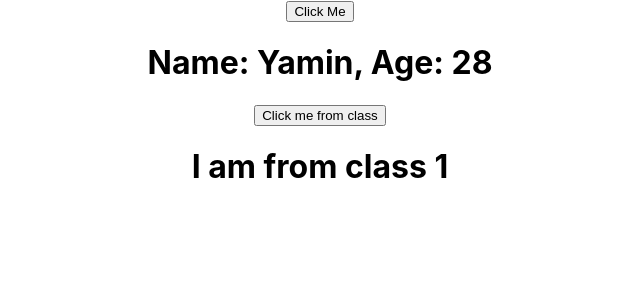
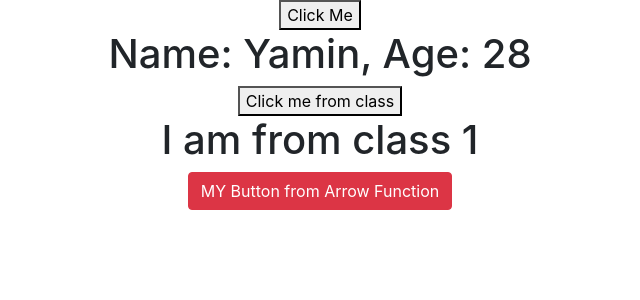
Before and after one commit to yamin27/react_practice, a React (Create React App) app: page / in a window 1280 px wide. Shown: the top 300 px of the page, without its empty margins (320-960 px from the left). Built offline with nearby package versions, Linux system fonts and the light colour scheme.

Commit message:
Arrow funtion & passing parameter

```diff
--- a/package.json
+++ b/package.json
@@ -6,6 +6,7 @@
     "@testing-library/jest-dom": "^4.2.4",
     "@testing-library/react": "^9.5.0",
     "@testing-library/user-event": "^7.2.1",
+    "bootstrap": "^4.5.2",
     "react": "^16.13.1",
     "react-dom": "^16.13.1",
     "react-scripts": "3.4.3"
--- a/src/App.js
+++ b/src/App.js
@@ -3,6 +3,7 @@ import logo from './logo.svg';
 import './App.css';
 import Hello from "./component/hello";
 import Welcome from "./component/welcome";
+import Arrow from "./component/Arrow";
 
 function App() {
   return (
@@ -10,7 +11,10 @@ function App() {
 
         <Hello name="Yamin" age="28"></Hello>
 
+
         <Welcome name="class 1"></Welcome>
+
+        <Arrow/>
 
     </div>
   );
--- /dev/null
+++ b/src/component/Arrow.js
@@ -0,0 +1,26 @@
+import React from "react";
+import '../../node_modules/bootstrap/dist/css/bootstrap.min.css'
+
+
+// function Arrow(){
+//
+//     return(
+//
+//         <button>My Button</button>
+//
+//     );
+// }
+
+const AlertMe=(a)=> {
+    alert(a)
+}
+
+const Arrow=()=> {
+
+    return (
+
+        <button onClick={AlertMe.bind(this, "Alert from arrow function")} className="btn btn-danger">MY Button from Arrow Function</button>
+    );
+}
+
+export default Arrow;
```
Also changed, not shown: src/component/bootstrap.js (added, +11 -0 lines), 1 other file (tests, documents, lock files or other folders).
